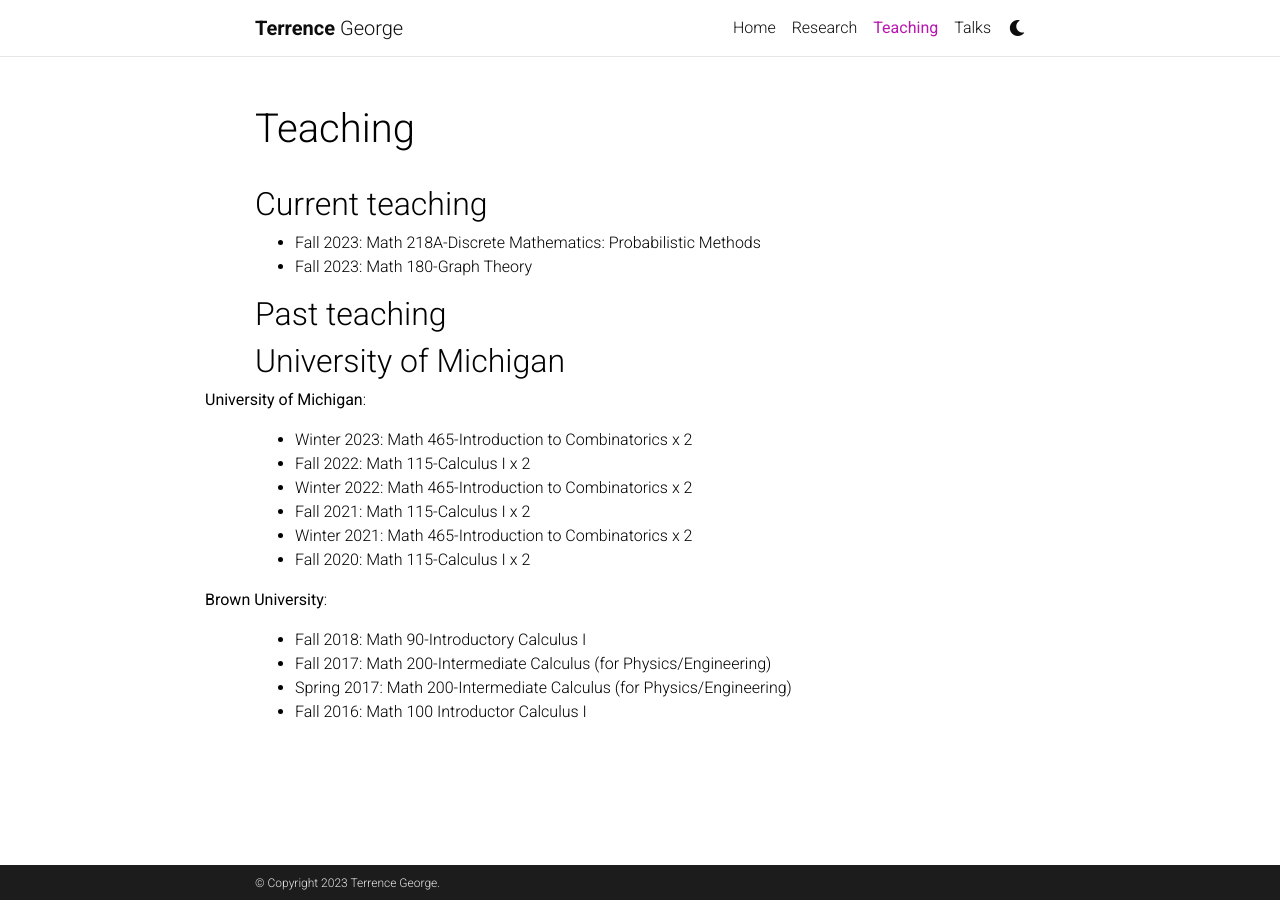
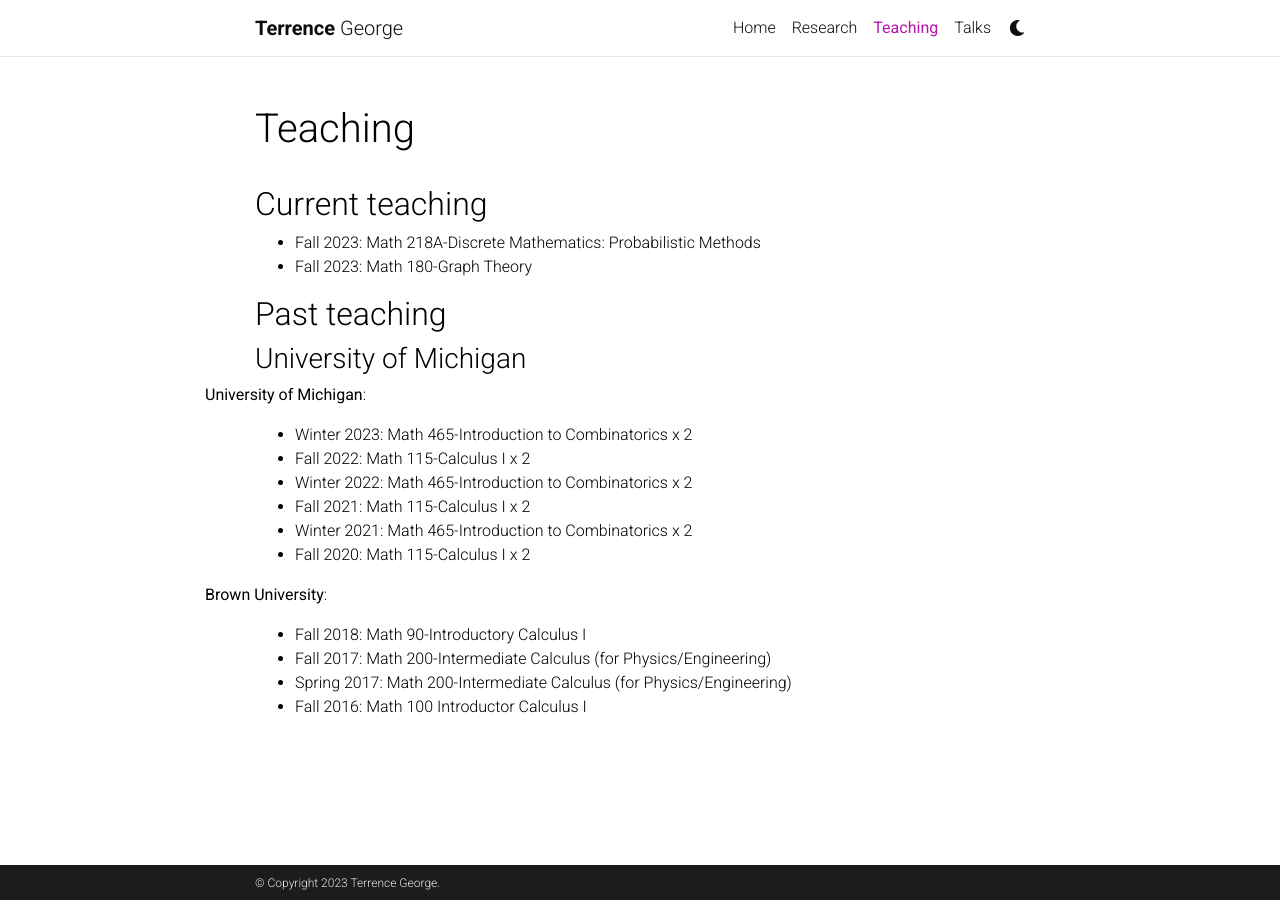
Before and after one commit to terrencegeorge/terrencegeorge.github.io, a Jekyll site: the page built from _pages/teaching.md, in a window 1280 px wide. Built offline with Jekyll 4.4.1, drawn with Linux system fonts in a browser that asks for light colours; comment, search, counter and statistics services are not loaded; a style sheet for code colours, icons or effects is not loaded.

```diff
--- a/_pages/teaching.md
+++ b/_pages/teaching.md
@@ -12,7 +12,7 @@ nav_order: 2
     <li> Fall 2023: Math 180-Graph Theory </li>
 </ul>
 <h2> Past teaching </h2>
-<h2> University of Michigan </h2>
+<h3> University of Michigan </h3>
 <p style="margin-left: -50px; font-size:16px;"><b>University of Michigan</b>:</p>
 <ul>
 <li> Winter 2023: Math 465-Introduction to Combinatorics x 2</li>
```
